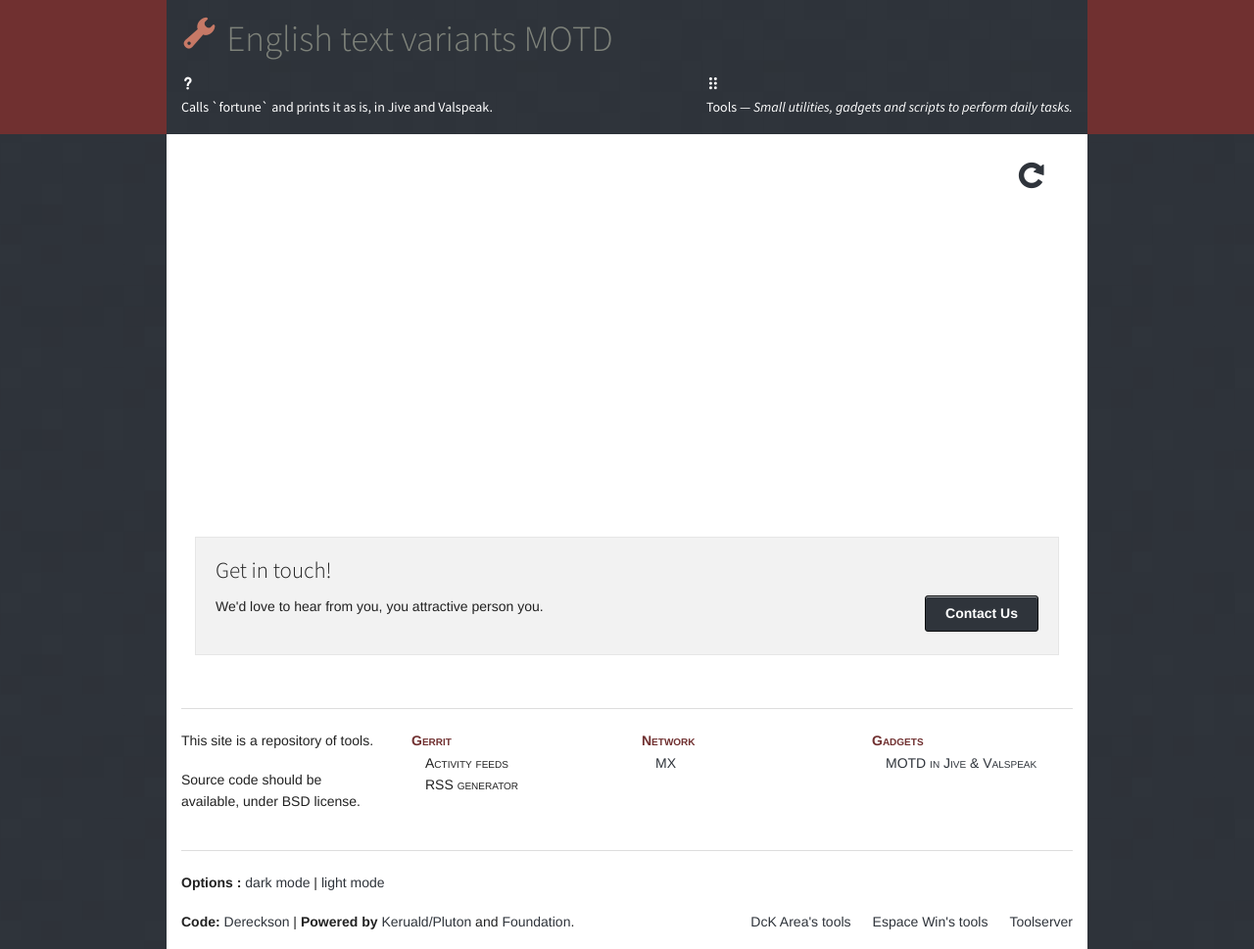
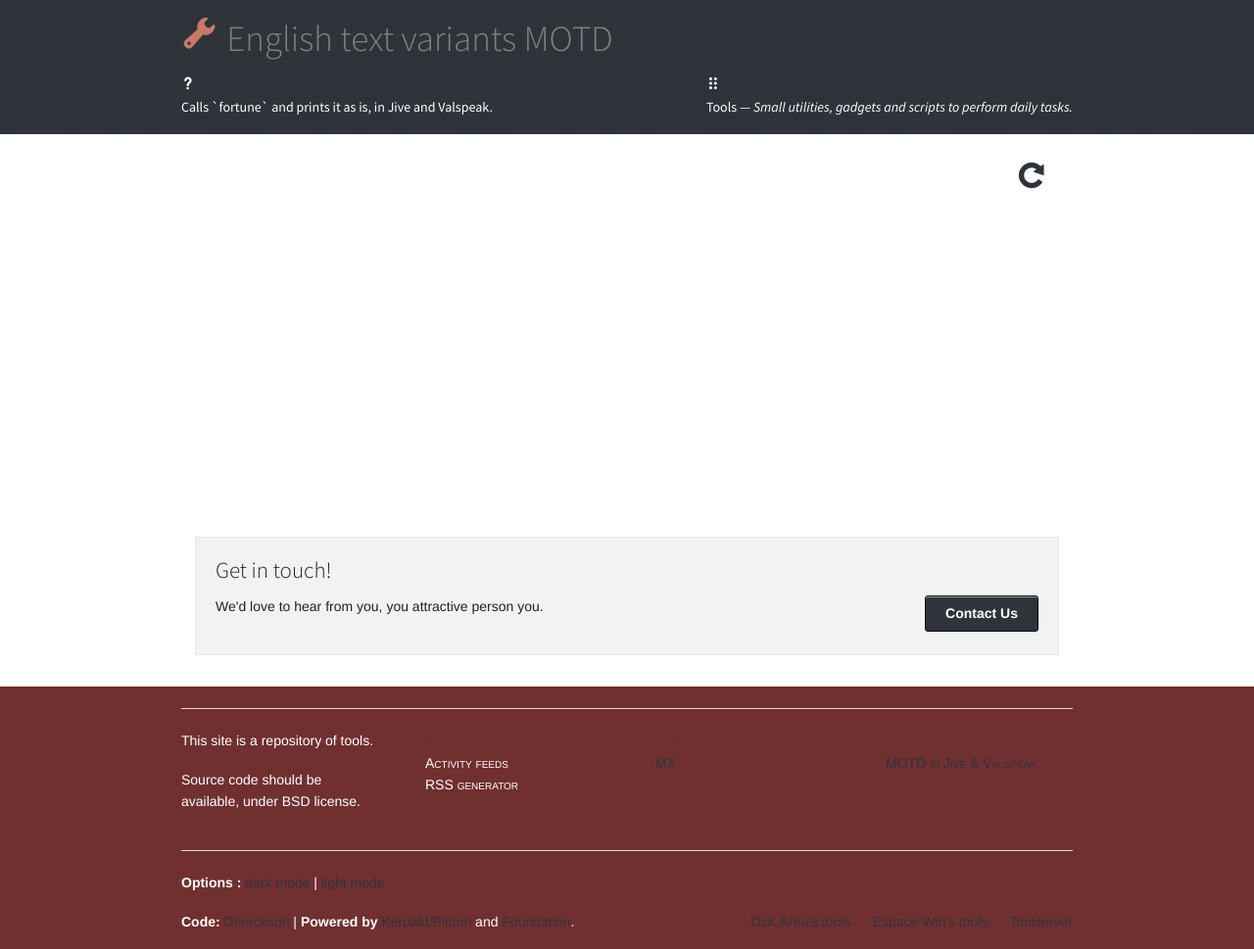
Before and after one commit to nasqueron/tools.nasqueron.org, a PHP site: page /variants.php in a window 1280 px wide. Shown: the whole page at 98% size. Run offline with PHP 8.4, Linux system fonts and the light colour scheme; some web fonts are replaced.

Commit message:
Design: migration to a by row design

```diff
--- a/stylesheets/app.css
+++ b/stylesheets/app.css
@@ -28,15 +28,12 @@
     - - - - - - - - - - - - - - - - - - - - - - - - - - - - - - -    */
 
 body {
-	background-color: #2F343B;
-	background-image: url(/images/patterns/square_bg.png);
+	background-color: white;
 }
 
 #content .row {
-	background-color: white;
 	min-height: 400px;
 }
-
 
 h3 {
 	font-weight: 200;
@@ -62,7 +59,8 @@ h3 {
     - - - - - - - - - - - - - - - - - - - - - - - - - - - - - - -    */
 
 header {
-	background-color: #703030;
+	background-color: #2F343B;
+	background-image: url(/images/patterns/square_bg.png);
 }
 
 header, h1, h2, h3, h4, h5, h6 {
@@ -76,9 +74,11 @@ header h2 {
 }
 
 header .row {
+	/*
 	background-color: #2F343B;
+	background-image: url(/images/patterns/square_bg.png);
+	*/
 	color: white;
-	background-image: url(/images/patterns/square_bg.png);
 }
 
 header a {
@@ -90,7 +90,8 @@ header a {
     - - - - - - - - - - - - - - - - - - - - - - - - - - - - - - -    */
 
 footer {
-	background-color: white;
+	background-color: #703030;
+	color: white;
 }
 
 footer dl {
--- a/variants.php
+++ b/variants.php
@@ -97,7 +97,7 @@
   </section>
 
   <!-- Footer -->
-  <footer class="row">
+  <footer><div class="row">
   <div class="twelve columns"><hr />
       <div class="row">
         <div class="three columns">
@@ -146,7 +146,7 @@
 
       </div>
   </div>
-  </footer>
+  </div></footer>
 
   <script src="javascripts/foundation.min.js"></script>
   <script src="javascripts/jquery.cookie.js"></script>
```
